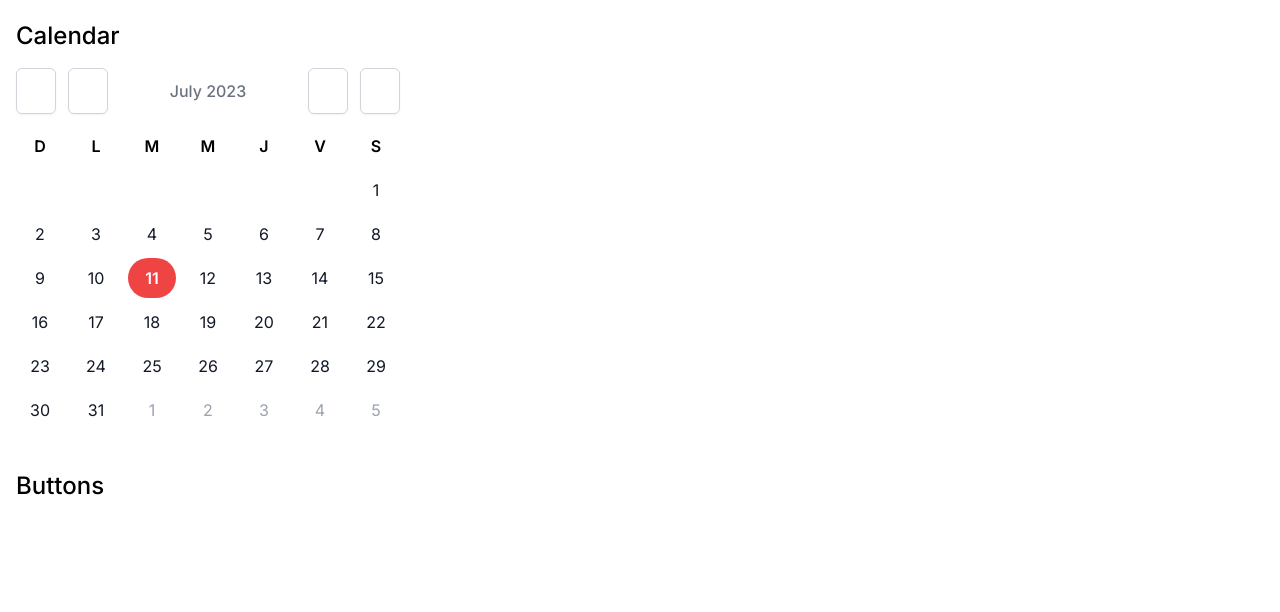
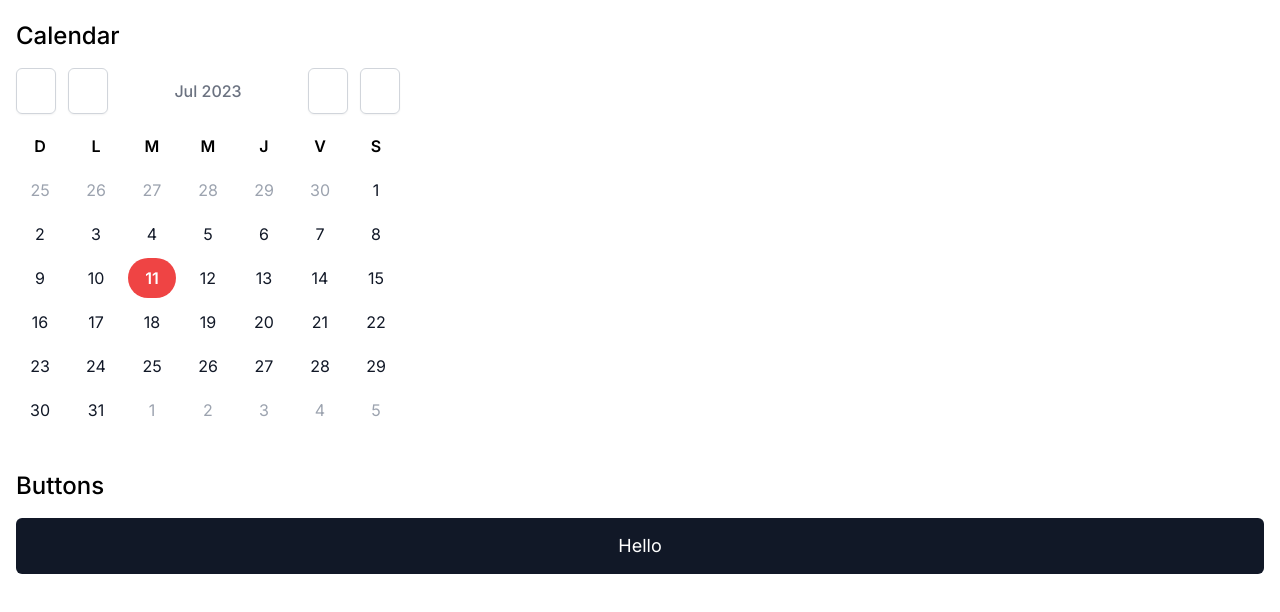
Before and after one commit to falcondpr/ui, a React (Vite) app: page / in a window 1280 px wide. Shown: the top 612 px of the page. Built offline with nearby package versions, Linux system fonts and the light colour scheme; some icons are missing.

Commit message:
feat: button ui

```diff
--- a/src/App.tsx
+++ b/src/App.tsx
@@ -1,4 +1,5 @@
 import Calendar from "./components/Calendar";
+import { Button } from "./ui";
 
 function App() {
   return (
@@ -10,6 +11,7 @@ function App() {
 
       <div>
         <h3 className="font-medium mb-4 text-2xl">Buttons</h3>
+        <Button>Hello</Button>
       </div>
     </div>
   );
--- a/src/components/Calendar.tsx
+++ b/src/components/Calendar.tsx
@@ -11,6 +11,7 @@ import {
   isToday,
   parse,
   startOfToday,
+  startOfWeek,
 } from "date-fns";
 import {
   FaAngleLeft,
@@ -46,7 +47,7 @@ const Calendar = () => {
   );
 
   let days = eachDayOfInterval({
-    start: firstDayCurrentMonth,
+    start: startOfWeek(firstDayCurrentMonth),
     end: endOfWeek(endOfMonth(firstDayCurrentMonth)),
   });
 
@@ -88,7 +89,7 @@ const Calendar = () => {
           </button>
         </div>
         <div className="font-medium text text-gray-500">
-          {format(firstDayCurrentMonth, "MMMM yyyy")}
+          {format(firstDayCurrentMonth, "MMM yyyy")}
         </div>
         <div className="flex items-center gap-3">
           <button
@@ -133,11 +134,11 @@ const Calendar = () => {
                   "text-red-500",
                 !isEqual(day, selectedDay) &&
                   !isToday(day) &&
-                  isSameMonth(day, today) &&
+                  isSameMonth(day, firstDayCurrentMonth) &&
                   "text-gray-900",
                 !isEqual(day, selectedDay) &&
                   !isToday(day) &&
-                  !isSameMonth(day, today) &&
+                  !isSameMonth(day, firstDayCurrentMonth) &&
                   "text-gray-400",
                 isEqual(day, selectedDay) &&
                   isToday(day) &&
--- /dev/null
+++ b/src/ui/Button.tsx
@@ -0,0 +1,7 @@
+interface ButtonProps {
+  children?: React.ReactNode;
+}
+
+export default function Button({ children, ...rest }: ButtonProps) {
+  return <button className="text-lg w-full h-14 bg-gray-900 rounded-md text-white" {...rest}>{children}</button>;
+}
--- a/src/ui/index.ts
+++ b/src/ui/index.ts
@@ -1 +1,2 @@
 export { default as Text } from "./Text";
+export { default as Button } from "./Button";
```
